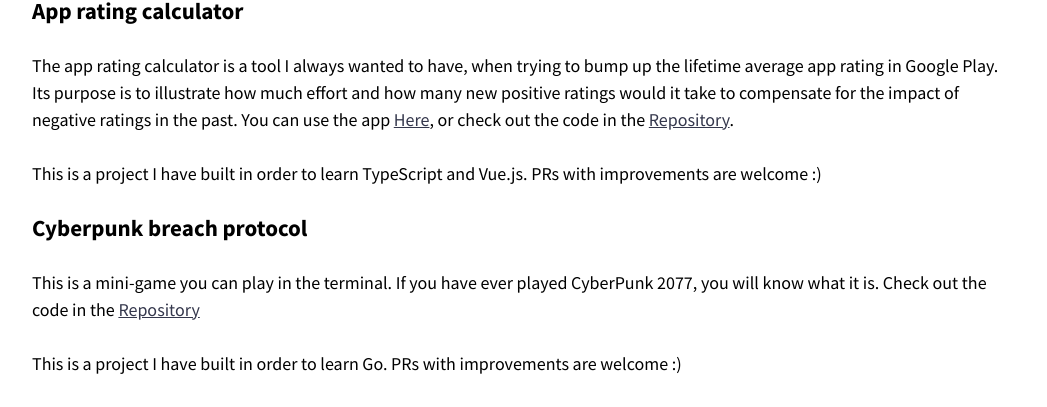
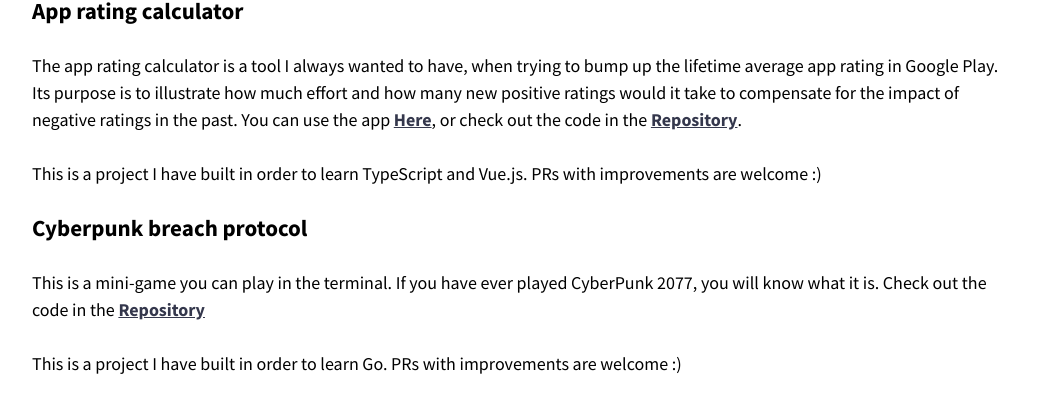
Before and after one commit to luboganev/luboganev.github.io, a Jekyll site: the page built from about.md, in a window 1280 px wide. Shown: the part 2832-3239 px from the top of the page, without its empty margins (114-1161 px from the left). Built offline with Jekyll 4.4.1, drawn with Linux system fonts in a browser that asks for light colours.

Commit message:
Add bold styling to the newest project links

```diff
--- a/about.md
+++ b/about.md
@@ -87,12 +87,12 @@ CHIP Online is the number one website for computers, phones and home entertainme
 # _Private projects_
 
 ### App rating calculator
-The app rating calculator is a tool I always wanted to have, when trying to bump up the lifetime average app rating in Google Play. Its purpose is to illustrate how much effort and how many new positive ratings would it take to compensate for the impact of negative ratings in the past. You can use the app [Here](https://luboganev.dev/app-rating-calc), or check out the code in the [Repository](https://github.com/luboganev/app-rating-calc).
+The app rating calculator is a tool I always wanted to have, when trying to bump up the lifetime average app rating in Google Play. Its purpose is to illustrate how much effort and how many new positive ratings would it take to compensate for the impact of negative ratings in the past. You can use the app [__Here__](https://luboganev.dev/app-rating-calc), or check out the code in the [__Repository__](https://github.com/luboganev/app-rating-calc).
 
 This is a project I have built in order to learn TypeScript and Vue.js. PRs with improvements are welcome :)
 
 ### Cyberpunk breach protocol
-This is a mini-game you can play in the terminal. If you have ever played CyberPunk 2077, you will know what it is. Check out the code in the [Repository](https://github.com/luboganev/cyberpunk-go-terminal-breach)
+This is a mini-game you can play in the terminal. If you have ever played CyberPunk 2077, you will know what it is. Check out the code in the [__Repository__](https://github.com/luboganev/cyberpunk-go-terminal-breach)
 
 This is a project I have built in order to learn Go. PRs with improvements are welcome :)
 
```
